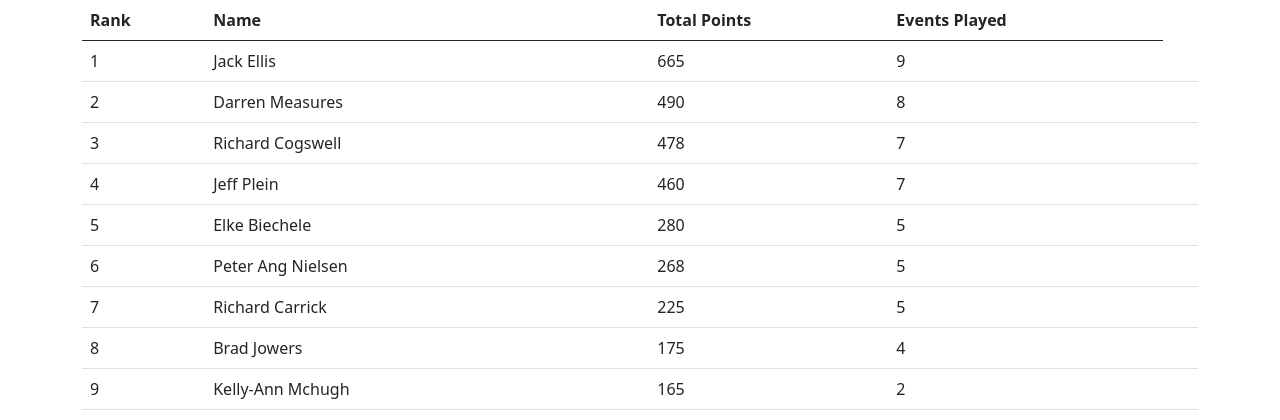
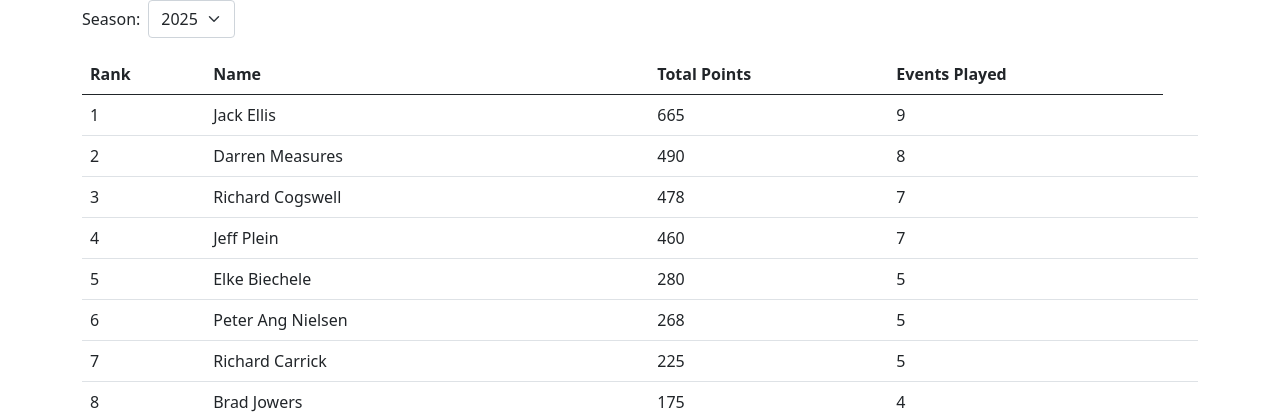
Before and after one commit to raspring/fsgs, a Django app: page /season_points/ in a window 1280 px wide. Shown: the part 56-476 px from the top of the page. Run offline with Django 4.2, Linux system fonts and the light colour scheme; data comes from the database, SQL or seed files in the repository; some libraries are stand-ins or nearby versions.

Commit message:
Add dynamic season filter to season points page
Replaces hardcoded 2025 season filter with a dropdown that allows
users to select any season. Defaults to the most recent season.

Co-Authored-By: Claude Opus 4.5 <noreply@anthropic.com>

```diff
--- a/golf_league/templates/golf_league/season_points.html
+++ b/golf_league/templates/golf_league/season_points.html
@@ -1,6 +1,17 @@
 {% extends 'base_menu.html' %}
 
 {% block content %}
+<div class="mb-3">
+  <form method="get" class="d-flex align-items-center gap-2">
+    <label for="season" class="form-label mb-0">Season:</label>
+    <select name="season" id="season" class="form-select" style="width: auto;" onchange="this.form.submit()">
+      {% for season in seasons %}
+        <option value="{{ season.name }}" {% if season.name == selected_season %}selected{% endif %}>{{ season.name }}</option>
+      {% endfor %}
+    </select>
+  </form>
+</div>
+
 <table class="table">
   <thead>
     <tr>
--- a/golf_league/views.py
+++ b/golf_league/views.py
@@ -164,12 +164,36 @@ class EventPlayerCreateView(LoginRequiredMixin, View):
 class SeasonPoints_ListView(View):
     template_name = 'golf_league/season_points.html'
     def get(self, request):
-        playedrounds = PlayedRound.objects.filter(event_player__league_event__leagueseason__name = '2025').values('event_player__golfer','event_player__golfer__first_name','event_player__golfer__last_name').annotate(coconut_pts=Sum('coconut_pts')).annotate(event_count=Count('event_player__league_event')).order_by('-coconut_pts')
+        seasons = LeagueSeason.objects.all().order_by('-name')
+        selected_season = request.GET.get('season')
+
+        if selected_season:
+            season_filter = selected_season
+        elif seasons.exists():
+            season_filter = seasons.first().name
+        else:
+            season_filter = None
+
+        if season_filter:
+            playedrounds = PlayedRound.objects.filter(
+                event_player__league_event__leagueseason__name=season_filter
+            ).values(
+                'event_player__golfer',
+                'event_player__golfer__first_name',
+                'event_player__golfer__last_name'
+            ).annotate(
+                coconut_pts=Sum('coconut_pts')
+            ).annotate(
+                event_count=Count('event_player__league_event')
+            ).order_by('-coconut_pts')
+        else:
+            playedrounds = []
+
         temp_list = [x['coconut_pts'] for x in playedrounds]
         for record in playedrounds:
-            record["rank"] = temp_list.index(record['coconut_pts'])+1
+            record["rank"] = temp_list.index(record['coconut_pts']) + 1
 
-        ctx = {'rounds': playedrounds}
+        ctx = {'rounds': playedrounds, 'seasons': seasons, 'selected_season': season_filter}
         return render(request, self.template_name, ctx)
 
 @login_required
```
